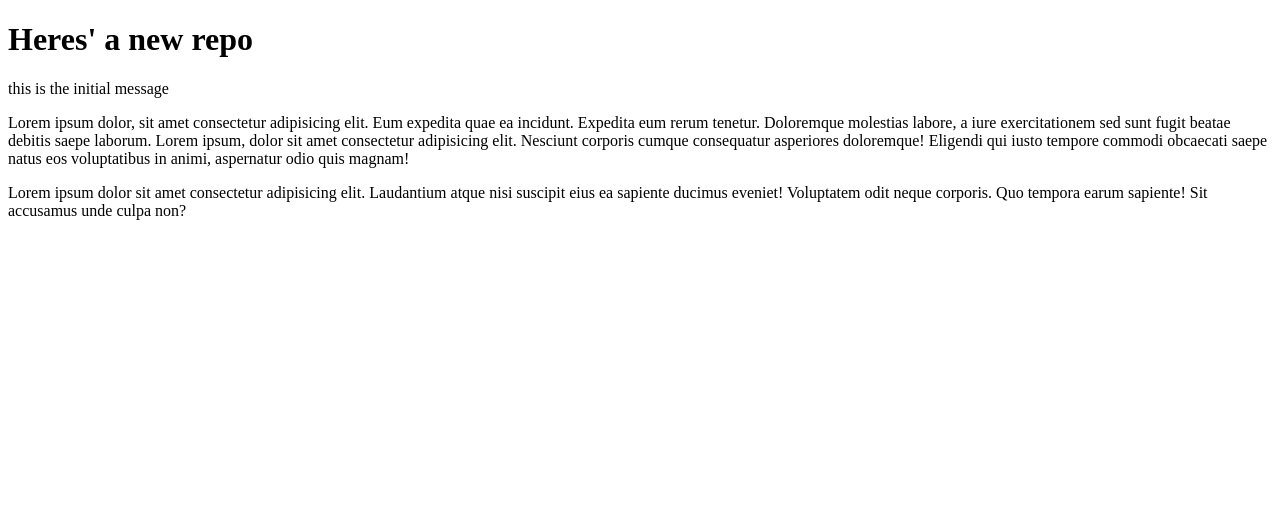
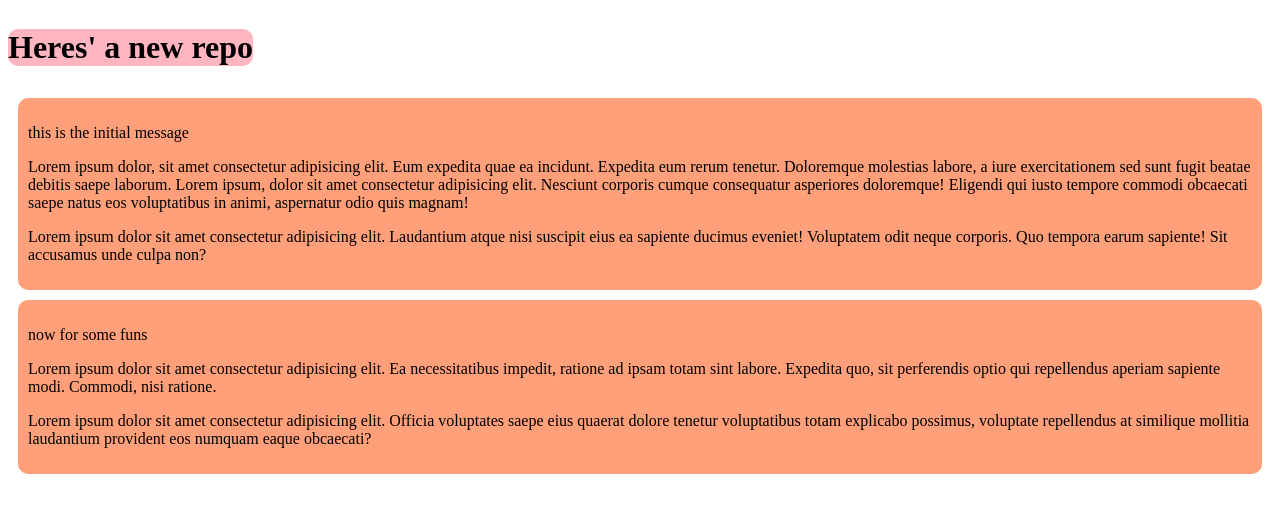
Before and after one commit to Ostitter-Anondo/another-repo, a plain HTML site: page index.html in a window 1280 px wide. Drawn offline with Linux system fonts and the light colour scheme.

Commit message:
additional stuff

```diff
--- a/index.html
+++ b/index.html
@@ -4,9 +4,11 @@
     <meta charset="UTF-8">
     <meta name="viewport" content="width=device-width, initial-scale=1.0">
     <title>And another one</title>
+    <link rel="stylesheet" href="styles/style.css">
 </head>
 <body>
-    <h1>Heres' a new repo</h1>
+    <h1 class="headline">Heres' a new repo</h1><br>
+    <div>
         <p>this is the initial message</p>
         <p>
             Lorem ipsum dolor, sit amet consectetur adipisicing elit. Eum expedita quae ea incidunt. Expedita eum rerum tenetur. Doloremque molestias labore, a iure exercitationem sed sunt fugit beatae debitis saepe laborum. Lorem ipsum, dolor sit amet consectetur adipisicing elit. Nesciunt corporis cumque consequatur asperiores doloremque! Eligendi qui iusto tempore commodi obcaecati saepe natus eos voluptatibus in animi, aspernatur odio quis magnam!
@@ -14,5 +16,11 @@
         <p>
             Lorem ipsum dolor sit amet consectetur adipisicing elit. Laudantium atque nisi suscipit eius ea sapiente ducimus eveniet! Voluptatem odit neque corporis. Quo tempora earum sapiente! Sit accusamus unde culpa non?
         </p>
+    </div>
+    <div>
+        <p>now for some funs</p>
+        <p>Lorem ipsum dolor sit amet consectetur adipisicing elit. Ea necessitatibus impedit, ratione ad ipsam totam sint labore. Expedita quo, sit perferendis optio qui repellendus aperiam sapiente modi. Commodi, nisi ratione.</p>
+        <p>Lorem ipsum dolor sit amet consectetur adipisicing elit. Officia voluptates saepe eius quaerat dolore tenetur voluptatibus totam explicabo possimus, voluptate repellendus at similique mollitia laudantium provident eos numquam eaque obcaecati?</p>
+    </div>
 </body>
 </html>
--- /dev/null
+++ b/styles/style.css
@@ -0,0 +1,11 @@
+div{
+    background-color: lightsalmon;
+    border-radius: 10px;
+    padding: 10px;
+    margin: 10px;
+}
+.headline{
+    display: inline-block;
+    background-color: lightpink;
+    border-radius: 10px;
+}
```
Lines whose indentation alone changed are shown as unchanged.
